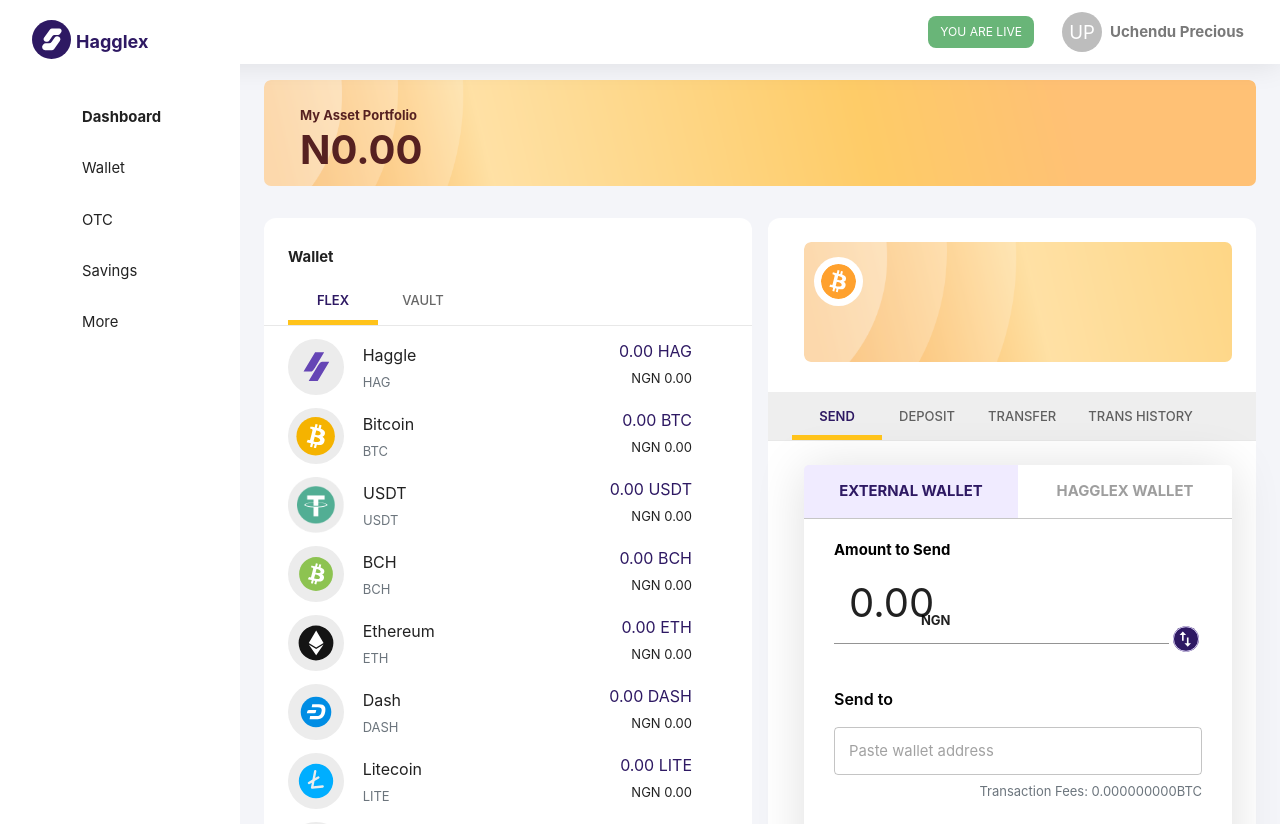
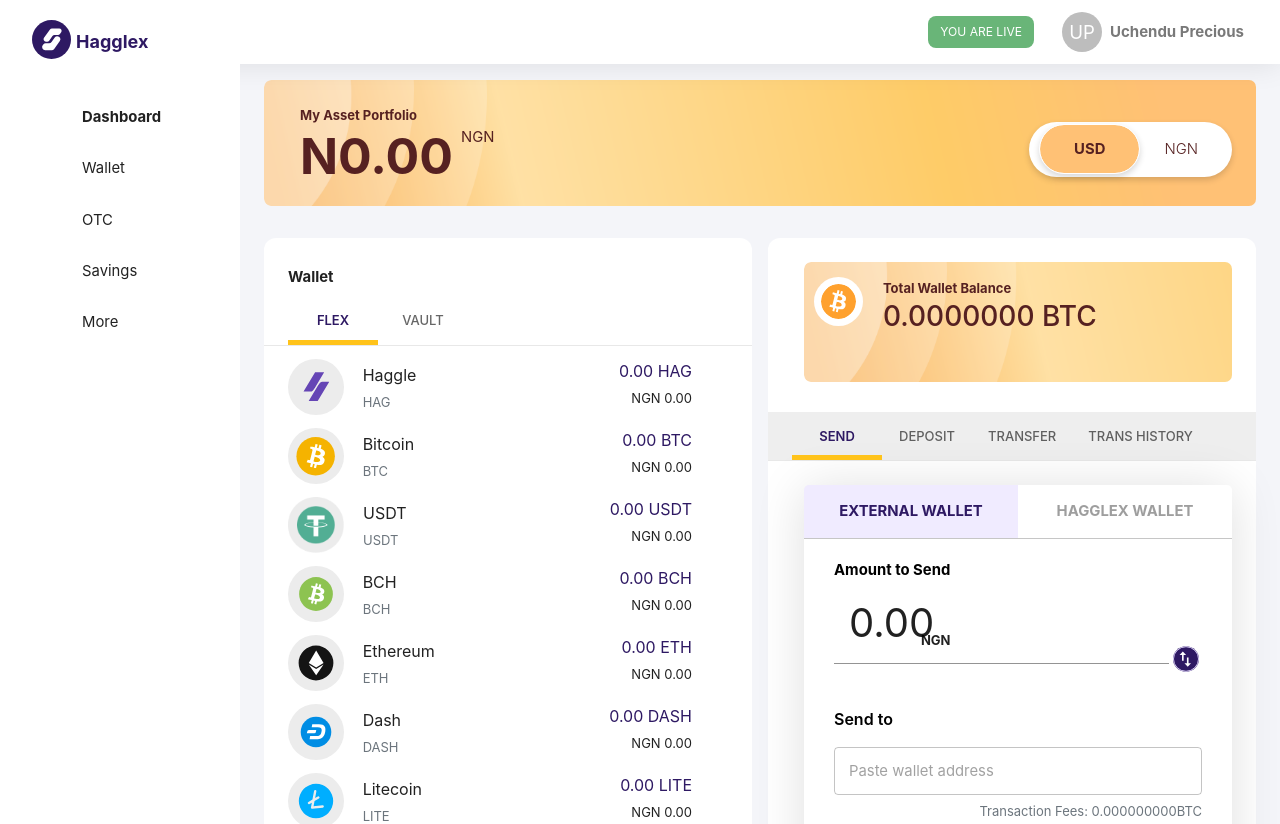
Before and after one commit to allindeveloper/hagglex-web, a React (Create React App) app: page /app/dashboard in a window 1280 px wide. Built offline with nearby package versions, Linux system fonts and the light colour scheme.

Commit message:
styling the usd|ngn filter

```diff
--- a/package.json
+++ b/package.json
@@ -23,7 +23,6 @@
     "husky": "^4.3.8",
     "react": "^17.0.2",
     "react-dom": "^17.0.2",
-    "react-number-format": "^4.7.3",
     "react-responsive-carousel": "^3.2.21",
     "react-router": "^5.2.1",
     "react-router-dom": "^5.3.0",
--- a/src/components/shared/DoubleTabSections.tsx
+++ b/src/components/shared/DoubleTabSections.tsx
@@ -42,7 +42,7 @@
           <p><b>{labelTwo}</b></p>
         </Grid>
       </Grid>
-      <Divider />
+      <Divider light/>
 
       {selected === 1 && <div className={classes.components}>{componentOne}</div>}
       {selected === 2 && <div className={classes.components}>{componentTwo}</div>}
--- a/src/components/shared/ListItem.tsx
+++ b/src/components/shared/ListItem.tsx
@@ -1,5 +1,6 @@
 import React from "react";
 import listItemStyles from "../../styles/listItemStyles";
+import { Space } from "../ui/Space/Space";
 
 export interface ListItemProps {
     image: any,
--- a/src/pages/Dashboard/Dashboard.tsx
+++ b/src/pages/Dashboard/Dashboard.tsx
@@ -1,29 +1,63 @@
 import { Grid, Typography, useTheme } from "@mui/material";
-import React, { useState } from "react";
+import React, { useState,useRef} from "react";
 import dashboardStyles from "../../styles/dashboardStyles";
 import LeftSection from "./LeftSection";
 import awesomebitcoin from "../../assets/svg/awesome-bitcoin.svg";
 import TopNavigation from "../../components/shared/TopNavigation";
 import { useHistory } from "react-router";
 import { Space } from "../../components/ui/Space/Space";
-import Send from './Send';
+import Send from "./Send";
+import clsx from "clsx";
+
+type filterType = "USD" | "NGN"
 const Dashboard = () => {
   const classes = dashboardStyles();
-  const appTheme = useTheme()
+  const appTheme = useTheme();
   const [tabIndex, settabIndex] = useState(0);
   const history = useHistory();
-
+  const [type, settype] = useState<filterType>("USD");
+  const containerRef = useRef(null);
   const handlesetTabIndex = (index: number) => {
     settabIndex(index);
   };
+
+  const handleSetType = (type:filterType)=>{
+      settype(type)
+  }
   return (
     <div className={classes.dashboardRoot}>
       <div className={classes.topCard}>
+        <div className={classes.topCardContents}>
           <div>
             <small className="m-0">My Asset Portfolio</small>
-          <h1 className="m-0">N0.00 </h1>
+
+            <p className="m-0 d-flex">
+              <h1>N0.00</h1> <label className="ms-2">NGN</label>
+            </p>
           </div>
-        <div></div>
+          <div  className={classes.topCardContentsRight}>
+            <div
+            onClick={()=>handleSetType('USD')}
+              className={clsx(
+                type === "USD"
+                  ? classes.topCardContentsRightButtonSelected
+                  : classes.topCardContentsRightButtonNotSelected
+              )}
+            >
+              <label>USD</label>
+            </div>
+            <div
+            onClick={()=>handleSetType('NGN')}
+              className={clsx(
+                type === "NGN"
+                  ? classes.topCardContentsRightButtonSelected
+                  : classes.topCardContentsRightButtonNotSelected
+              )}
+            >
+              <label>NGN</label>
+            </div>
+          </div>
+        </div>
       </div>
 
       <Grid container spacing={2} className="mt-3">
@@ -41,13 +75,21 @@
           </div>
         </Grid>
         <Grid item md={6} xs={12} className="mb-4">
-          <div className={classes.rightCard} >
+          <div className={classes.rightCard}>
             <div className={classes.rightCardTop}>
               <div>
                 <img src={awesomebitcoin} />
               </div>
+              <div className={classes.rightCardTopText}>
+                <p className="mb-0">
+                  <b>
+                    <small>Total Wallet Balance</small>
+                  </b>
+                </p>
+                <h3>0.0000000 BTC</h3>
               </div>
-            <Space top={30}/>
+            </div>
+            <Space top={30} />
             <div>
               <TopNavigation
                 id={tabIndex}
--- a/src/pages/Dashboard/Send.tsx
+++ b/src/pages/Dashboard/Send.tsx
@@ -1,11 +1,9 @@
 import React, { useState } from "react";
 import DoubleTabSections from "../../components/shared/DoubleTabSections";
 import CustomButton from "../../components/ui/CustomButton/CustomButton";
-import CustomFormatInput from "../../components/ui/CustomInput/CustomFormatInput";
 import CustomInput from "../../components/ui/CustomInput/CustomInput";
 import { Space } from "../../components/ui/Space/Space";
 import dashboardStyles from "../../styles/dashboardStyles";
-import { NumberFormatValues } from "react-number-format";
 import { Divider, Theme, useMediaQuery } from "@mui/material";
 import updown from "../../assets/svg/updown.svg";
 type SendT = {
@@ -38,16 +36,6 @@
     }));
   };
 
-  const handleCustomValueChange = (
-    input: string,
-    values: NumberFormatValues
-  ) => {
-    debugger;
-    setData((prevState) => ({
-      ...prevState,
-      [input]: values?.value,
-    }));
-  };
   return (
     <div className={classes.sendRoot}>
       <DoubleTabSections
@@ -60,19 +48,6 @@
             <p className="mb-0">
               <b>Amount to Send</b>
             </p>
-            {/* <CustomInput
-            value="0.00N"
-            variant="standard"
-             /> */}
-            {/* <CustomFormatInput
-              variant="standard"
-              value={data.amount}
-              name="amount"
-              type="text"
-              endIcon={<div style={{position:'absolute',left:`${40}%`,top:'16%'}}><small><b>NGN</b></small></div>}
-              inputWidth={matchesMobile?55:30}
-              onValueChange={(values:NumberFormatValues)=>handleCustomValueChange('amount',values)}
-              /> */}
             <div className="d-flex justify-content-start">
               <div>
                 <CustomInput
@@ -131,13 +106,19 @@
             />
             <CustomButton text="Send BTC" className="mt-4" />
             <Space top={60} />
-            <Divider />
+            <Divider light/>
             <Space top={25} />
-             <ol>
-                 <li><small>Paste a BTC address only through this means.</small></li>
-                 <li><small>Sending coins or token other than BTC to this address may result in the loss of your tokens</small></li>
-                 </ol>
-
+            <ol>
+              <li>
+                <small>Paste a BTC address only through this means.</small>
+              </li>
+              <li>
+                <small>
+                  Sending coins or token other than BTC to this address may
+                  result in the loss of your tokens
+                </small>
+              </li>
+            </ol>
           </div>
         }
         componentTwo={<div></div>}
--- a/src/styles/GlobalStyles.tsx
+++ b/src/styles/GlobalStyles.tsx
@@ -10,7 +10,12 @@
           color:linkColor,
           fontWeight:'bold'
         },
-
+        hr:{
+          '& .MuiDivider-light':{
+            backgroundColor:'#F3F3F3'
+          }
+          // backgroundColor:'#F3F3F3'
+        }
       },
       selectRootPagination:{
         position:'absolute',
--- a/src/styles/dashboardStyles.tsx
+++ b/src/styles/dashboardStyles.tsx
@@ -1,5 +1,6 @@
 import { Theme } from "@mui/material";
 import { makeStyles, createStyles } from "@mui/styles";
+import { borderRadius } from "@mui/system";
 import yellowheader from "../assets/images/yellowheader.png";
 import { textBrown } from "../theme/default";
 
@@ -21,9 +22,58 @@
       fontWeight:'bold',
       '& h1':{
         fontWeight:'bold',
+        fontSize:50
       }
     },
-
+    topCardContents:{
+      display:'flex',
+      justifyContent:'space-between',
+      alignItems:'center',
+      '& p':{
+        '& label':{
+          fontWeight:400
+        }
+      }
+    },
+    topCardContentsRight:{
+      backgroundColor:theme.palette.primary.contrastText,
+      borderRadius:50,
+      height:'100%',
+      padding:'2.5px 10px 2.5px 10px',
+      boxShadow:'0px 3px 6px #00000029',
+      display:'flex',
+      textAlign:'center',
+      justifyContent:'space-between',
+      cursor:'pointer',
+      opacity:1,
+      transition:'opacity  1s linear*',
+      '& label':{
+        marginLeft:24,
+        marginRight:24,
+        marginTop:10,
+        marginBottom:10,
+        cursor:'pointer',
+      }
+    },
+    topCardContentsRightButtonNotSelected:{
+      margin:'auto',
+      cursor:'pointer',
+      '& label':{
+        fontWeight:300
+      }
+    },
+    topCardContentsRightButtonSelected:{
+      cursor:'pointer',
+      boxShadow:'0px 3px 6px #00000029',
+      border:'1px solid #FFFFFF',
+      borderRadius:40,
+      height:50,
+      padding:'1px 10px 1px 10px',
+      '& label':{
+        marginTop:12,
+      },
+      background:'#FFC175 0% 0% no-repeat padding-box'
+    },
     leftCard:{
       borderRadius:theme.spacing(1.5),
       backgroundColor:theme.palette.primary.contrastText,
@@ -34,7 +84,13 @@
       height:'100%',
       paddingTop:theme.spacing(3),
     },
+    rightCardTopText:{
+      color:textBrown,
+      marginLeft:20
+    },
     rightCardTop:{
+      display:'flex',
+      justifyContent:'flex-start',
       backgroundImage: `url(${yellowheader})`,
       backgroundSize: "cover",
       height:120,
@@ -67,15 +123,23 @@
     componentOneRoot:{
       '& p':{
         color:'#000000',
+      },
+      '& ol':{
+        '& li':{
+          listStyleType:'disc'
+        },
+        '& small':{
+          fontSize:11
+        }
       }
-
     },
     sendTo:{
        color:'#000000',
        fontWeight:600,
        marginBottom:0,
        fontSize:16
-    }
+    },
+
   })
 );
 export default dashboardStyles;
--- a/src/styles/listItemStyles.tsx
+++ b/src/styles/listItemStyles.tsx
@@ -24,6 +24,10 @@
       "&:last-child:hover": {
         borderBottomLeftRadius: theme.spacing(1.5),
         borderBottomRightRadius: theme.spacing(1.5),
+        paddingBottom:20
+      },
+      "&:last-child": {
+       paddingBottom:20
       },
       "& p": {
         fontSize: 16,
--- a/src/theme/default.tsx
+++ b/src/theme/default.tsx
@@ -92,6 +92,12 @@
 
     },
 
+    MuiDivider:{
+      light:{
+        backgroundColor:'#F3F3F3'
+      }
+    }
+
 
   },
 };
```
Also changed, not shown: src/components/ui/CustomInput/CustomFormatInput.tsx (deleted, +0 -71 lines), src/index.tsx (+16 -16 lines), 1 other file (tests, documents, lock files or other folders). Lines whose indentation alone changed are shown as unchanged.
